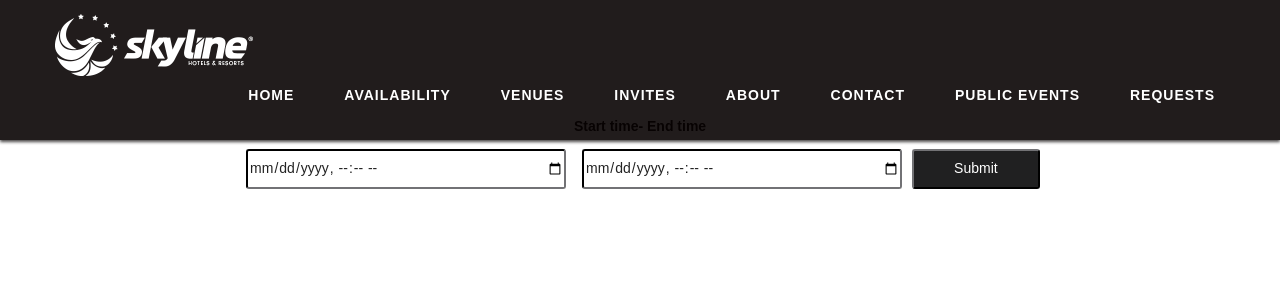
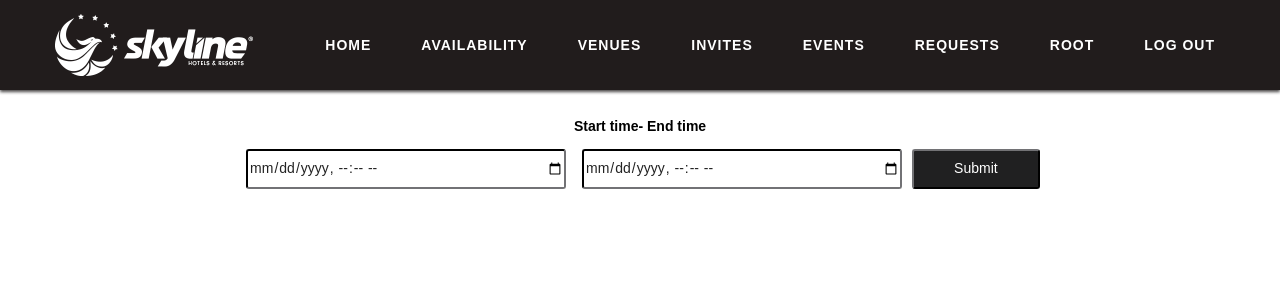
Before and after one commit to Siddhi-Mahawar/Event_Scheduler, a PHP site: page /Event_Scheduler/availabilty.php in a window 1280 px wide. Shown: the top 300 px of the page. Run offline with PHP 8.4, Linux system fonts and the light colour scheme; tables that the repository leaves empty or names only in its code hold one stand-in row (values such as "Sample post"); data that the repository does not hold is empty; some libraries are stand-ins or nearby versions.

Commit message:
Add files via upload

```diff
--- a/header.php
+++ b/header.php
@@ -20,5 +20,8 @@
     <link rel="stylesheet" type="text/css" href="./home/bootstrap-datepicker.css">
     <!-- MAIN STYLE -->
     <link rel="stylesheet" href="./home/styles.css">
+    <script src="Semantic/semantic.min.js"></script>
+<link rel="stylesheet" type="text/css" href="semantic/semantic.min.css">
+
     <script src="https://unpkg.com/ionicons@4.5.5/dist/ionicons.js"></script>
 <script type="text/javascript" charset="UTF-8" src="./home/common.js.download"></script><script type="text/javascript" charset="UTF-8" src="./home/util.js.download"></script></head>
--- a/nav.php
+++ b/nav.php
@@ -38,16 +38,26 @@
                     <div class="collapse navbar-collapse">
                         <ul class="nav navbar-nav navbar-right">
                             <li >
-                                <a href="home.php" title="Home">Home</a>
+                                <a href="home.php" title="Home" >Home</a>
 
                             </li>
                             <li><a href="availabilty.php" title="Search By Time">Availability</a></li>
                             <li><a href="venue.php" title="Serach By Venue">Venues</a></li>
                             <li><a href="requests.php" title="Invitations">Invites</a></li>
-                            <li><a href="" title="About">About</a></li>
-                            <li><a href="" title="Contact">Contact</a></li>
-                            <li><a href="publicevents.php" title="Contact">Public Events</a></li>
+                            <!-- <li><a href="" title="About">About</a></li> -->
+                            <!-- <li><a href="" title="Contact">Contact</a></li> -->
+                            <li><a href="publicevents.php" title="Contact">Events</a></li>
                             <li><a href="eventreq.php" title="Contact">Requests</a></li>
+
+                            <?php if (isset($user)) {
+                            echo '<li><a href="home.php" title="Home" >'. $user .'</a></li>';
+                            }
+                            else
+                            echo '<li ><a href="login.php" title="Login" ">Log In</a></li>';
+                            ?>
+                            <?php if(isset($user))
+                            echo '<li ><a href="logout.php" title="Logout" >Log Out</a></li>';?>
+
                         </ul>
                     </div>
                 </div>
```
